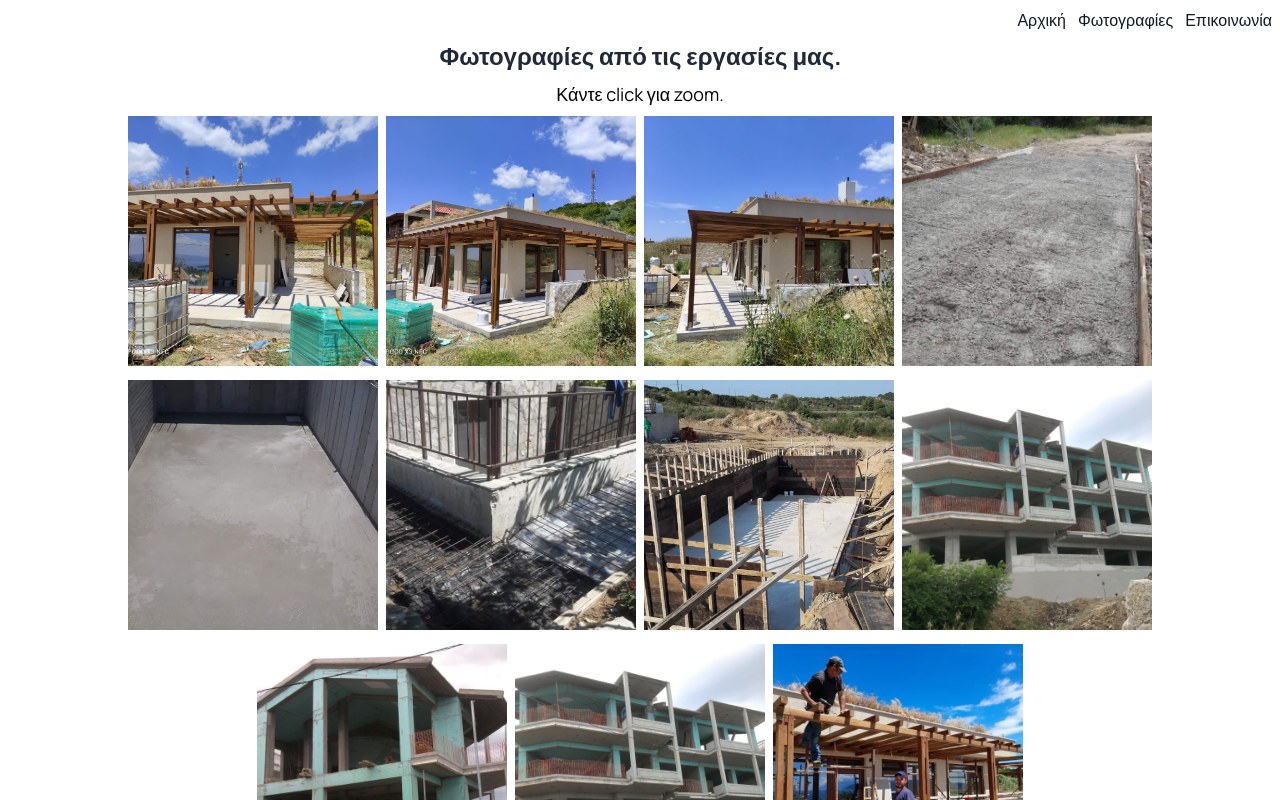
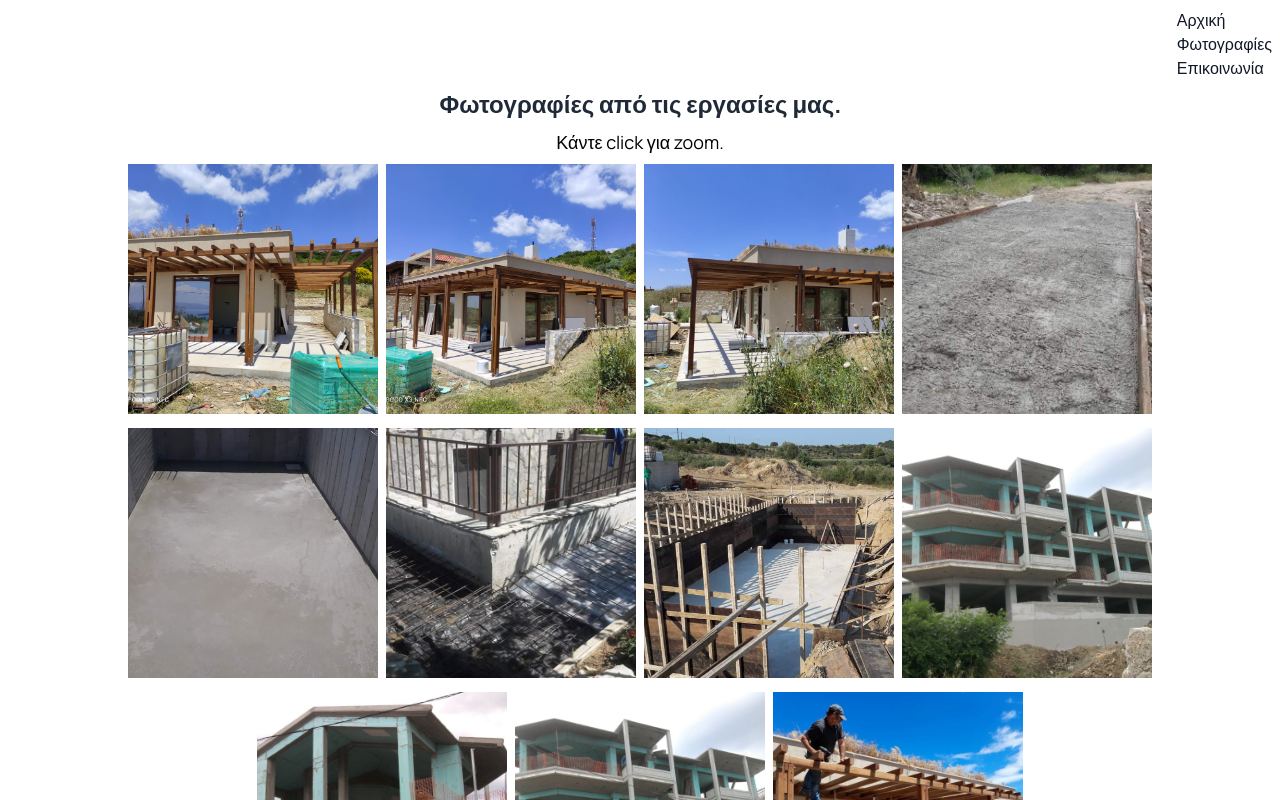
Before and after one commit to anargiris/dimitrakoudas, a Next.js app: page /photos in a window 1280 px wide. Shown: the top 800 px of the page. Built offline with nearby package versions, Linux system fonts and the light colour scheme.

Commit message:
lighthouse fixes

```diff
--- a/components/HomePageMain.js
+++ b/components/HomePageMain.js
@@ -14,6 +14,7 @@ const HomePageMain = () => {
               width={75}
               height={75}
               className="relative z-10"
+              alt="Header icon"
             />
           </div>
           <p className="text-lg 2xl:text-2xl text-gray-900">
@@ -128,7 +129,12 @@ const HomePageMain = () => {
           </button>
         </Link>
         <div className="absolute md:block hidden right-0 bottom-0">
-          <Image src="/svg/building.svg" height={350} width={350} />
+          <Image
+            src="/svg/building.svg"
+            height={350}
+            width={350}
+            alt="building SVG"
+          />
         </div>
       </section>
     </main>
--- a/components/Navbar.js
+++ b/components/Navbar.js
@@ -6,19 +6,21 @@ const Navbar = () => {
   return (
     <nav className="flex gap-3 p-2 justify-end text-gray-900">
       <ul>
+        <li>
           <Link href="/">
             <a className={styles.underline}>Αρχική</a>
           </Link>
-      </ul>
-      <ul>
+        </li>
+        <li>
           <Link href="/photos">
             <a className={styles.underline}>Φωτογραφίες</a>
           </Link>
-      </ul>
-      <ul>
+        </li>
+        <li>
           <Link href="/contact">
             <a className={styles.underline}>Επικοινωνία</a>
           </Link>
+        </li>
       </ul>
     </nav>
   );
--- a/pages/_document.js
+++ b/pages/_document.js
@@ -8,7 +8,7 @@ class MyDocument extends Document {
 
   render() {
     return (
-      <Html>
+      <Html lang="el">
         <Head>
           <link rel="preconnect" href="https://fonts.googleapis.com" />
           <link rel="preconnect" href="https://fonts.gstatic.com" crossOrigin />
--- a/pages/contact.js
+++ b/pages/contact.js
@@ -69,12 +69,14 @@ const contact = () => {
           width="50%"
           height="450"
           loading="lazy"
+          title="Google maps 1"
         ></iframe>
         <iframe
           src="https://www.google.com/maps/embed?pb=!1m18!1m12!1m3!1d602.3393103626724!2d23.872093829188845!3d40.39996102001381!2m3!1f0!2f0!3f0!3m2!1i1024!2i768!4f13.1!3m3!1m2!1s0x0%3A0x0!2zNDDCsDIzJzU5LjkiTiAyM8KwNTInMjEuNSJF!5e1!3m2!1sen!2sgr!4v1624895089805!5m2!1sen!2sgr"
           width="50%"
           height="450"
           loading="lazy"
+          title="Google maps 2"
         ></iframe>
       </section>
       <section className="mt-10 md:hidden flex md:flex-row flex-col items-center justify-around">
@@ -83,20 +85,22 @@ const contact = () => {
           width="100%"
           height="450"
           loading="lazy"
+          title="Google maps 1"
         ></iframe>
         <iframe
           src="https://www.google.com/maps/embed?pb=!1m18!1m12!1m3!1d602.3393103626724!2d23.872093829188845!3d40.39996102001381!2m3!1f0!2f0!3f0!3m2!1i1024!2i768!4f13.1!3m3!1m2!1s0x0%3A0x0!2zNDDCsDIzJzU5LjkiTiAyM8KwNTInMjEuNSJF!5e1!3m2!1sen!2sgr!4v1624895089805!5m2!1sen!2sgr"
           width="100%"
           height="450"
           loading="lazy"
+          title="Google maps 2"
         ></iframe>
       </section>
       <section className="h-96 ">
-        <h5 className="p-20 text-center text-xl text-gray-800 font-manrope">
+        <h2 className="p-20 text-center text-xl text-gray-800 font-manrope">
           Οικοδομικές εργασίες, περιφράξεις, πέργκολες, εργασίες με μπετόν,
           ανεγέρσεις οικοδομών, Ιερισσός Χαλκιδικής, Νέα Ρόδα, Ουρανούπολη,
           Στρατώνι, Άγιο Όρος, Γομάτι, τρίτο πόδι Χαλκιδικής.
-        </h5>
+        </h2>
       </section>
       <Footer />
     </>
```
Lines whose indentation alone changed are shown as unchanged.
